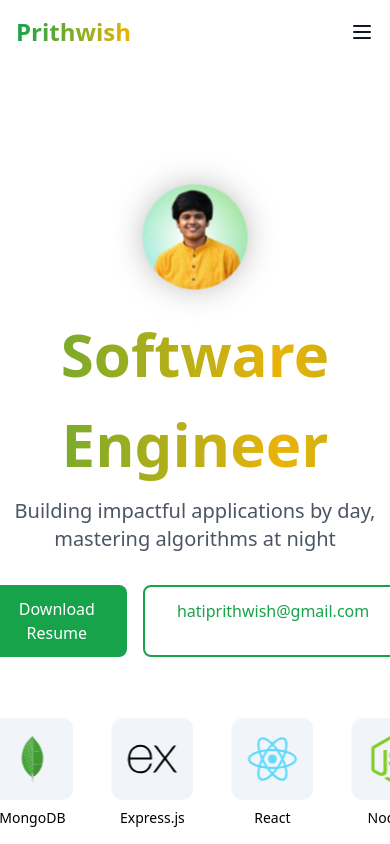
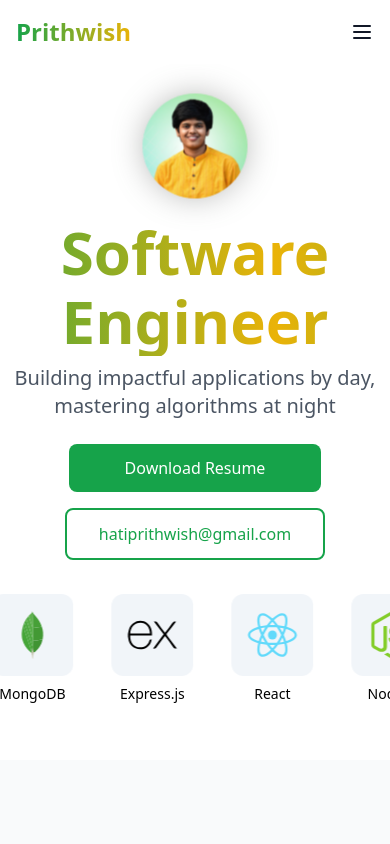
Before and after one commit to hatiprithwish/dev-portfolio, a React (Vite) app: page / in a window 390 px wide. Shown: the top 844 px of the page. Built offline with nearby package versions, Linux system fonts and the light colour scheme.

Commit message:
enhance: mobile responsiveness

```diff
--- a/src/components/Hero.tsx
+++ b/src/components/Hero.tsx
@@ -17,9 +17,9 @@ const Hero = () => {
   return (
     <section
       id="home"
-      className="min-h-screen flex flex-col items-center justify-center relative"
+      className="lg:min-h-screen flex flex-col items-center justify-center relative"
     >
-      <div className="text-center">
+      <div className="text-center max-lg:mt-24 max-lg:mb-40">
         <div className="relative inline-block mb-4">
           <div className="absolute inset-0 bg-green-500 opacity-50 rounded-full animate-glow" />
           <img
@@ -33,7 +33,7 @@ const Hero = () => {
         <motion.h1
           initial={{ opacity: 0, y: -50 }}
           animate={{ opacity: 1, y: 0 }}
-          className="text-6xl leading-normal font-bold mb-2 gradient-text"
+          className="text-6xl leading-[1.15] sm:leading-normal font-bold mb-2 gradient-text"
         >
           Software Engineer
         </motion.h1>
@@ -41,7 +41,7 @@ const Hero = () => {
           initial={{ opacity: 0 }}
           animate={{ opacity: 1 }}
           transition={{ delay: 0.2 }}
-          className="text-xl text-gray-600 mb-8"
+          className="text-xl text-gray-600 mb-6 sm:mb-8"
         >
           Building impactful applications by day, mastering algorithms at night
         </motion.p>
@@ -49,18 +49,17 @@ const Hero = () => {
           initial={{ opacity: 0 }}
           animate={{ opacity: 1 }}
           transition={{ delay: 0.4 }}
-          className="flex justify-center space-x-4"
+          className="flex flex-col items-center sm:flex-row justify-center gap-4"
         >
-          <a
-            href=""
+          <button
             onClick={handleDownload}
-            className="bg-green-600 text-white px-8 py-3 rounded-lg hover:bg-green-700 transition-colors"
+            className="w-fit bg-green-600 text-white px-14 sm:px-8 py-3 rounded-lg hover:bg-green-700 transition-colors"
           >
             Download Resume
-          </a>
+          </button>
           <a
             href="mailto:hatiprithwish@gmail.com"
-            className="border-2 border-green-600 text-green-600 px-8 py-3 rounded-lg hover:bg-green-50 transition-colors"
+            className="w-fit border-2 border-green-600 text-green-600 px-8 py-3 rounded-lg hover:bg-green-50 transition-colors"
           >
             hatiprithwish@gmail.com
           </a>
--- a/src/components/Navbar.tsx
+++ b/src/components/Navbar.tsx
@@ -1,5 +1,5 @@
 import { motion } from "framer-motion";
-import { Menu, X, Github, Linkedin } from "lucide-react";
+import { Menu, X } from "lucide-react";
 import { useState } from "react";
 
 export function Navbar() {
@@ -14,8 +14,15 @@ export function Navbar() {
     "Contact",
   ];
   const socials = [
-    { icon: Github, url: "https://github.com/hatiprithwish" },
-    { icon: Linkedin, url: "https://linkedin.com/in/hatiprithwish" },
+    {
+      icon: "/bw-icons/leetcode.svg",
+      url: "https://leetcode.com/u/hatiprithwish/",
+    },
+    { icon: "/skills/github.svg", url: "https://github.com/hatiprithwish" },
+    {
+      icon: "/bw-icons/linkedin.svg",
+      url: "https://linkedin.com/in/hatiprithwish",
+    },
   ];
 
   return (
@@ -56,7 +63,7 @@ export function Navbar() {
                 transition={{ delay: 0.5 + index * 0.1 }}
                 className="text-gray-600 hover:text-green-600 transition-colors"
               >
-                <item.icon />
+                <img src={item.icon} width={24} height={24} alt="social" />
               </motion.a>
             ))}
           </div>
```
Also changed, not shown: public/bw-icons/leetcode.svg (added), public/bw-icons/linkedin.svg (added).
